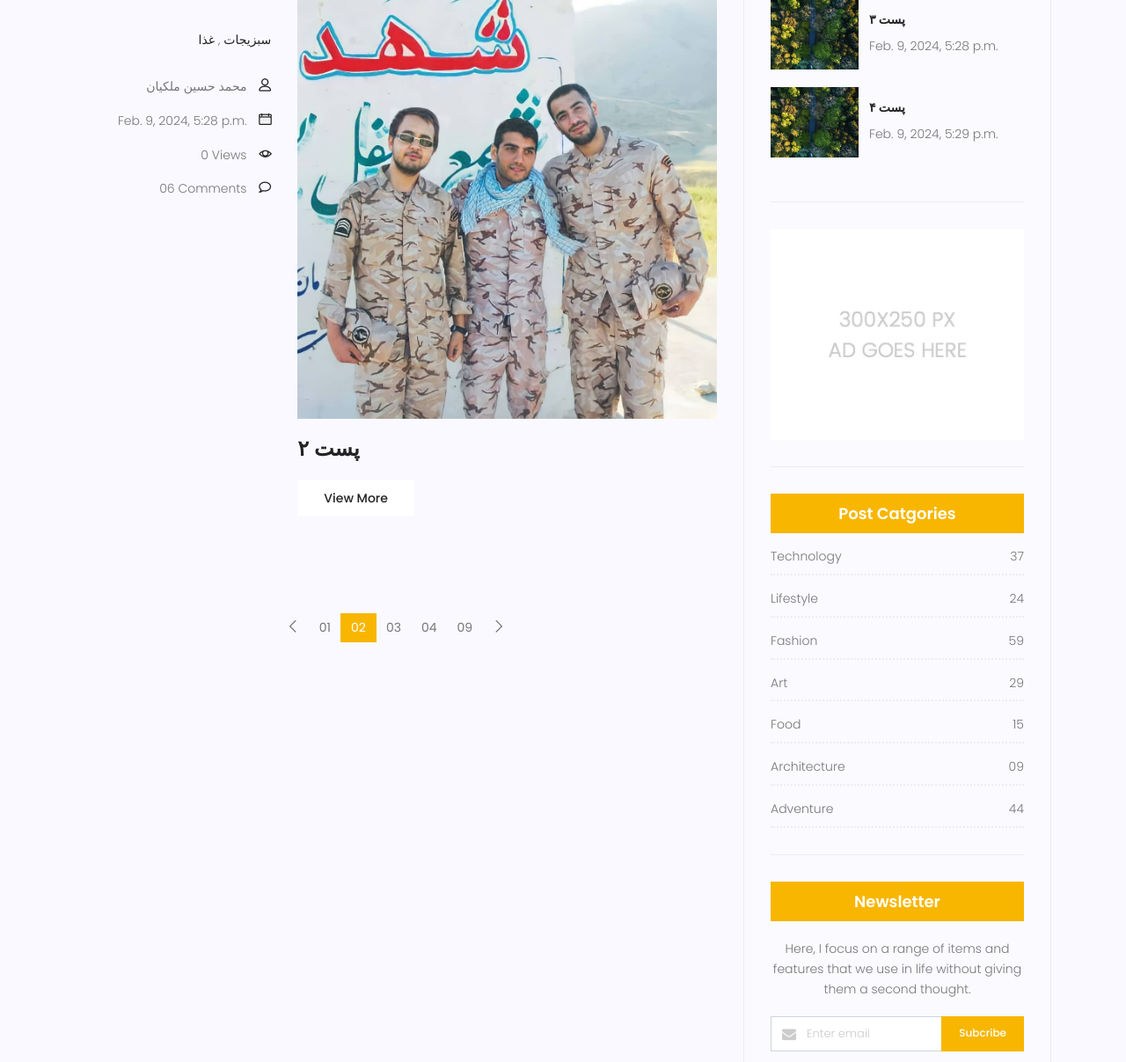
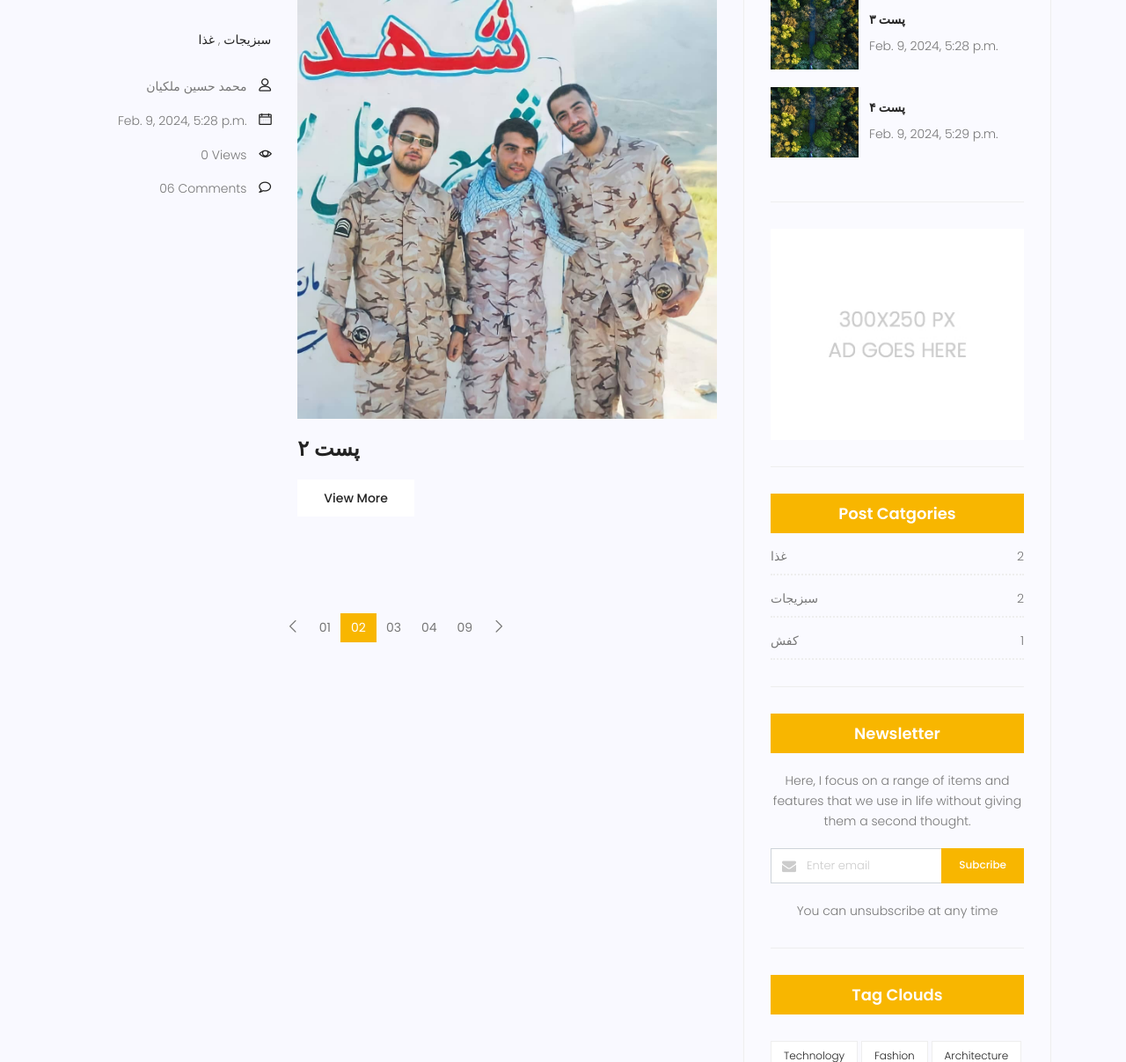
Before and after one commit to malekian78/dj_site1, a Django app: page /blog/ in a window 1280 px wide. Shown: the part 1885-3092 px from the top of the page at 88% size. Run offline with Django 4.2, Linux system fonts and the light colour scheme; data comes from the database, SQL or seed files in the repository; some libraries are stand-ins or nearby versions.

Commit message:
نمایش قسمت post categories و تعداد پست مربوط به هرکدام

```diff
--- a/blog/templatetags/blog_tags.py
+++ b/blog/templatetags/blog_tags.py
@@ -1,5 +1,5 @@
 from django import template
-from blog.models import Post
+from blog.models import Post,Category
 register = template.Library()
 
 
@@ -21,7 +21,7 @@
 def myFilter(value,num=30):
     return value[:num]
 
-@register.inclusion_tag('last3posts.html')
+@register.inclusion_tag('last3postsTEST.html')
 def test_last3posts():
     posts = Post.objects.filter(status=1).order_by('published_date')[:3]
     return {'posts': posts}
@@ -31,3 +31,14 @@
 def last3posts():
     posts = Post.objects.filter(status=1).order_by('published_date')[:3]
     return {'posts': posts}
+#!________________________________________________
+#! مقدار دسته بندی ها و تعداد پست هر دسته بندی
+@register.inclusion_tag('blog/post-categories.html')
+def post_categories():
+    posts = Post.objects.filter(status=1)
+    categories = Category.objects.all()
+    cat_dict = {}
+    print(type(posts))
+    for name in categories:
+        cat_dict[name] = posts.filter(category=name).count()
+    return {'categories':cat_dict}
--- a/templates/blog/blog-home.html
+++ b/templates/blog/blog-home.html
@@ -169,53 +169,7 @@
 						<div class="single-sidebar-widget ads-widget">
 							<a href="#"><img class="img-fluid" src="{% static 'img/blog/ads-banner.jpg' %}" alt=""></a>
 						</div>
-						<div class="single-sidebar-widget post-category-widget">
-							<h4 class="category-title">Post Catgories</h4>
-							<ul class="cat-list">
-								<li>
-									<a href="#" class="d-flex justify-content-between">
-										<p>Technology</p>
-										<p>37</p>
-									</a>
-								</li>
-								<li>
-									<a href="#" class="d-flex justify-content-between">
-										<p>Lifestyle</p>
-										<p>24</p>
-									</a>
-								</li>
-								<li>
-									<a href="#" class="d-flex justify-content-between">
-										<p>Fashion</p>
-										<p>59</p>
-									</a>
-								</li>
-								<li>
-									<a href="#" class="d-flex justify-content-between">
-										<p>Art</p>
-										<p>29</p>
-									</a>
-								</li>
-								<li>
-									<a href="#" class="d-flex justify-content-between">
-										<p>Food</p>
-										<p>15</p>
-									</a>
-								</li>
-								<li>
-									<a href="#" class="d-flex justify-content-between">
-										<p>Architecture</p>
-										<p>09</p>
-									</a>
-								</li>
-								<li>
-									<a href="#" class="d-flex justify-content-between">
-										<p>Adventure</p>
-										<p>44</p>
-									</a>
-								</li>
-							</ul>
-						</div>
+						{% post_categories %}
 						<div class="single-sidebar-widget newsletter-widget">
 							<h4 class="newsletter-title">Newsletter</h4>
 							<p>
--- /dev/null
+++ b/templates/blog/post-categories.html
@@ -0,0 +1,14 @@
+<div class="single-sidebar-widget post-category-widget">
+    <h4 class="category-title">Post Catgories</h4>
+    <ul class="cat-list">
+
+        {% for name,count in categories.items %}
+            <li>
+                <a href="#" class="d-flex justify-content-between">
+                    <p>{{name}}</p>
+                    <p>{{count}}</p>
+                </a>
+            </li>
+        {% endfor %}
+    </ul>
+</div>
```
Also changed, not shown: blog/templates/last3postsTEST.html (renamed from blog/templates/last3posts.html).
